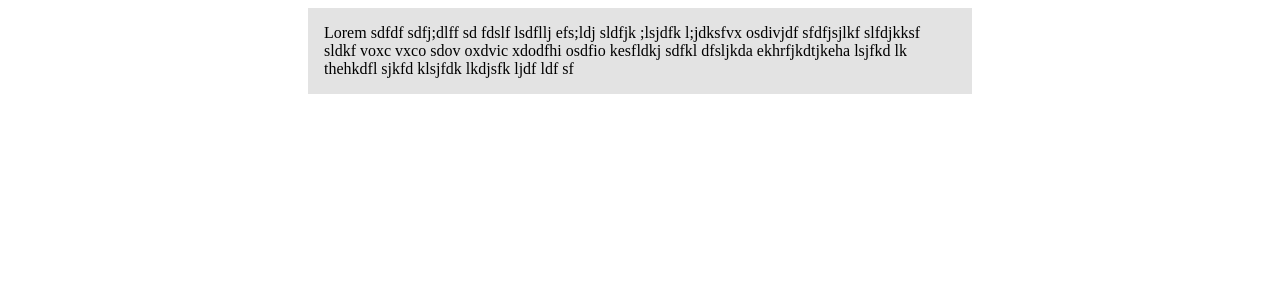
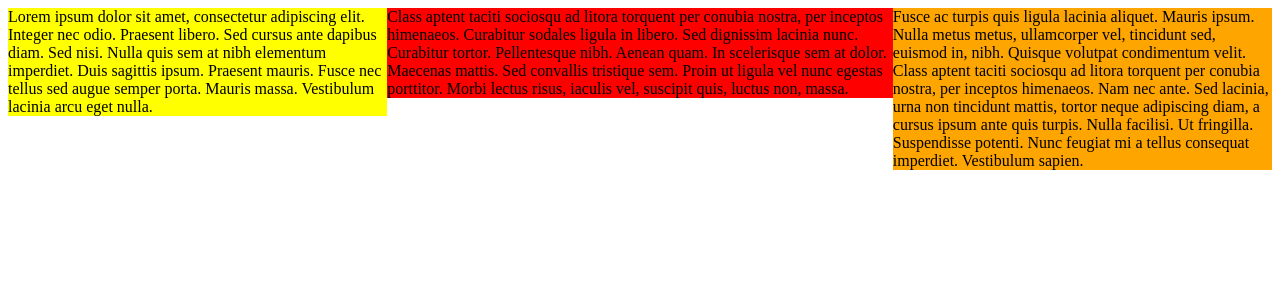
Before and after one commit to patelas7/mi349fall2015, a PHP site: page / in a window 1280 px wide. Shown: the top 300 px of the page. Run offline with PHP 8.4, Linux system fonts and the light colour scheme.

Commit message:
week8
week 8 changes

```diff
--- a/week8/index.html
+++ b/week8/index.html
@@ -8,10 +8,27 @@
 
 
 <body>
-	<div class="column">
-		Lorem sdfdf sdfj;dlff sd fdslf lsdfllj efs;ldj sldfjk ;lsjdfk l;jdksfvx osdivjdf
-		sfdfjsjlkf slfdjkksf sldkf voxc vxco  sdov oxdvic xdodfhi  osdfio kesfldkj sdfkl
-		dfsljkda ekhrfjkdtjkeha lsjfkd lk thehkdfl sjkfd klsjfdk lkdjsfk ljdf ldf sf
+	<div id = "container">
+		<div class="column">
+			Lorem ipsum dolor sit amet, consectetur adipiscing elit. Integer nec odio. Praesent
+			libero. Sed cursus ante dapibus diam. Sed nisi. Nulla quis sem at nibh elementum imperdiet.
+			Duis sagittis ipsum. Praesent mauris. Fusce nec tellus sed augue semper porta. Mauris massa.
+			Vestibulum lacinia arcu eget nulla.
+		</div>
+		<div class="column2">
+			Class aptent taciti sociosqu ad litora torquent per conubia nostra, per inceptos himenaeos.
+			Curabitur sodales ligula in libero. Sed dignissim lacinia nunc. Curabitur tortor. Pellentesque
+			nibh. Aenean quam. In scelerisque sem at dolor. Maecenas mattis. Sed convallis tristique sem.
+			Proin ut ligula vel nunc egestas porttitor. Morbi lectus risus, iaculis vel, suscipit quis, luctus non, massa.
+		</div>
+		<div class="column3">
+			Fusce ac turpis quis ligula lacinia aliquet. Mauris ipsum. Nulla metus metus, ullamcorper vel, tincidunt sed,
+			euismod in, nibh. Quisque volutpat condimentum velit. Class aptent taciti sociosqu ad litora torquent per conubia
+			nostra, per inceptos himenaeos. Nam nec ante. Sed lacinia, urna non tincidunt mattis, tortor neque adipiscing diam,
+			a cursus ipsum ante quis turpis. Nulla facilisi. Ut fringilla. Suspendisse potenti. Nunc feugiat mi a tellus consequat
+			imperdiet. Vestibulum sapien.
+		</div>
 	</div>
+
 </body>
 </html>
--- a/week8/style.css
+++ b/week8/style.css
@@ -1,13 +1,36 @@
+.container{
+	float: left;
+	width: 100%;
+	overflow: auto;
+}
+.column{
+	float: left;
+	margin: 0 auto;
+	width: 30%;
+	background: yellow;
 
-.column{
-	width: 50%;
-	margin: 0 auto;
-	background: #e3e3e3;
-	padding: 1em;
 }
+.column2{
+	float: left;
+	width: 40%;
+	background: red;
 
-@media(max-width: 600px){
+}
+.column3{
+	float: left;
+	width: 30%;
+	background: orange;
+
+}
+/*
+@media(min-width: 400px){
 	.column{
+		width: 100%;
+	}
+	.column2{
+		width: 100%;
+	}
+	.column3{
 		width: 100%;
 	}
 }
@@ -15,5 +38,6 @@
 @media
 (-webkit-min-device-pixel-ratio: 2),
 (min-resolution: 192dpi){
-	/*Retina*/
-}
+	}
+
+*/
```
